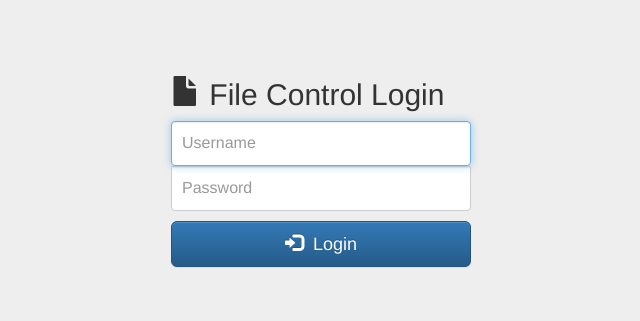
After one commit to masoug/filecontrol, a Django app: template templates/login.html in a window 1280 px wide. The commit adds this page. Shown: the top 321 px of the page, without its empty margins (319-959 px from the left). Run offline with Django 3.2, Linux system fonts and the light colour scheme; the template is opened without the code that fills it, so the values that code supplies are empty; some libraries are stand-ins or nearby versions.

Commit message:
Added basic login-logout functionality. Next step is to integrate google authenticator.

```diff
--- a/file_app/urls.py
+++ b/file_app/urls.py
@@ -8,6 +8,8 @@ urlpatterns = patterns('',
   url(r"^rename/$", views.rename, name="rename"),
   url(r"^mkdir/$", views.mkdir, name="mkdir"),
   url(r"^move/$", views.move, name="move"),
+  url(r"^login/$", views.login_view, name="login"),
+  url(r"^logout/$", views.logout_view, name="logout"),
   url(r"^(?P<node_id>[0-9a-f]{32})/$", views.browse, name="browse"),
   url(r"^(?P<slug>[a-z-]+)/$", views.slug, name="slug"),
 )
--- a/filecontrol/settings.py
+++ b/filecontrol/settings.py
@@ -8,6 +8,9 @@ ADMINS = (
 )
 
 #FILE_UPLOAD_TEMP_DIR = "/home/sammy/Web/filecontrol/temp"
+
+# Login URL
+LOGIN_URL = "/login"
 
 MANAGERS = ADMINS
 
--- a/templates/base.html
+++ b/templates/base.html
@@ -17,7 +17,6 @@
   <body>
 
     <div class="container">
-      <h1>File Control</h1>
       {% block content %}{% endblock %}
     </div>
 
--- a/templates/browse_dir.html
+++ b/templates/browse_dir.html
@@ -1,6 +1,11 @@
 {% extends "base.html" %}
 
 {% block content %}
+
+<h1>
+  File Control
+  &nbsp;<small><a href="{% url 'logout' %}">logout</a></small>
+</h1>
 
 {% include "breadcrumbs.html" %}
 
--- a/templates/browse_file.html
+++ b/templates/browse_file.html
@@ -2,6 +2,11 @@
 {% load sizeof_fmt %}
 
     {% block content %}
+
+<h1>
+  File Control
+  &nbsp;<small><a href="{% url 'logout' %}">logout</a></small>
+</h1>
 
       {% include "breadcrumbs.html" %}
 
--- /dev/null
+++ b/templates/login.html
@@ -0,0 +1,62 @@
+{% extends "base.html" %}
+
+{% block content %}
+
+<style>
+  body {
+    padding-top: 40px;
+    padding-bottom: 40px;
+    background-color: #eee;
+  }
+
+  .form-signin {
+    max-width: 330px;
+    padding: 15px;
+    margin: 0 auto;
+  }
+  .form-signin .form-signin-heading,
+  .form-signin .checkbox {
+    margin-bottom: 10px;
+  }
+  .form-signin .checkbox {
+    font-weight: normal;
+  }
+  .form-signin .form-control {
+    position: relative;
+    font-size: 16px;
+    height: auto;
+    padding: 10px;
+    -webkit-box-sizing: border-box;
+       -moz-box-sizing: border-box;
+            box-sizing: border-box;
+  }
+  .form-signin .form-control:focus {
+    z-index: 2;
+  }
+  .form-signin input[type="email"] {
+    margin-bottom: -1px;
+    border-bottom-left-radius: 0;
+    border-bottom-right-radius: 0;
+  }
+  .form-signin input[type="password"] {
+    margin-bottom: 10px;
+    border-top-left-radius: 0;
+    border-top-right-radius: 0;
+  }
+</style>
+
+<form class="form-signin" role="form" method="POST" action="{% url 'login' %}">
+  <h2 class="form-signin-heading">
+    <span class="glyphicon glyphicon-file"></span>
+    File Control Login
+  </h2>
+  {% csrf_token %}
+  <input type="text" name="username" class="form-control" placeholder="Username" required autofocus>
+  <input type="password" name="password" class="form-control" placeholder="Password" required>
+  <button class="btn btn-lg btn-primary btn-block" type="submit">
+    <span class="glyphicon glyphicon-log-in"></span>&nbsp;
+    Login
+  </button>
+</form>
+
+{% endblock %}
--- a/templates/message.html
+++ b/templates/message.html
@@ -1,6 +1,8 @@
 {% extends "base.html" %}
 
 {% block content %}
+<h1>File Control</h1>
+
       <div class="panel panel-danger">
         <div class="panel-heading">
           <h2 class="panel-title">
```
Also changed, not shown: file_app/views.py (+37 -2 lines).
